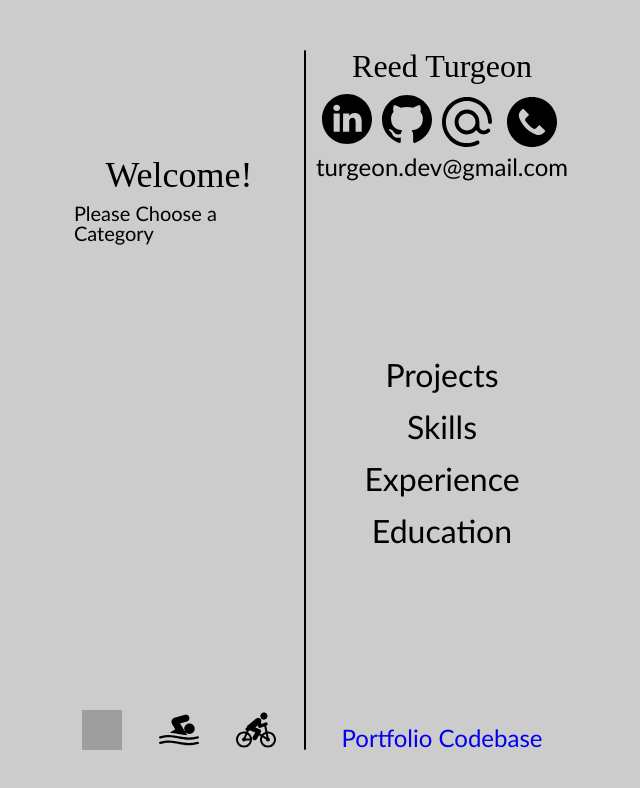
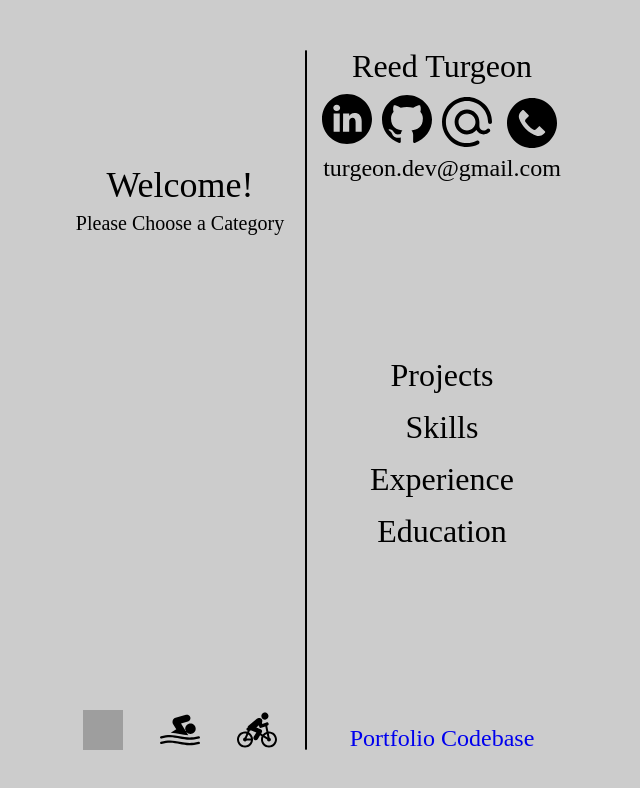
Before and after one commit to MrT3313/ReedTurgeon_Portfolio, a React (Create React App) app in the folder client/: page / in a window 1280 px wide. Shown: the top 788 px of the page, without its empty margins (319-959 px from the left). Built offline with nearby package versions, Linux system fonts and the light colour scheme; grey boxes are pictures that could not be loaded.

Commit message:
Pre Merge Update

```diff
--- a/client/package.json
+++ b/client/package.json
@@ -1,6 +1,6 @@
 {
   "name": "ReedTurgeon_Portfolio",
-  "version": "1.4.0",
+  "version": "1.4.1",
   "private": true,
   "dependencies": {
     "@testing-library/jest-dom": "^4.2.4",
--- a/client/src/components/header/Header.js
+++ b/client/src/components/header/Header.js
@@ -23,6 +23,8 @@ const StyledHomepageHeader = styled.div`
     & .Name {
         font-family: 'Cinzel Decorative', vernanda;
         font-size: 2rem;
+
+        text-align: center;
 
         margin-bottom: 7px;
     }
--- a/client/src/components/selector/itemFactory/Skills.js
+++ b/client/src/components/selector/itemFactory/Skills.js
@@ -122,13 +122,10 @@ function Skills() {
             {items.map((discipline, index) => {
                 switch(discipline.title) {
                     case 'General':
-                        // return <div style={{display: 'flex'}}>div</div>
                         return <GeneralSkillItem items={discipline} key={index}/>
                     case 'Front-End':
-                        // return <div style={{display: 'flex'}}>div</div>
                         return <FrontEndSkillItem items={discipline} key={index}/>
                     case 'Back-End':
-                        // return <div style={{display: 'flex'}}>div</div>
                         return <BackEndSkillItem items={discipline} key={index}/>
                     default:
                         throw new Error('No Matching Case')
--- a/client/src/styles/index.css
+++ b/client/src/styles/index.css
@@ -66,8 +66,6 @@ html {
 
 body {
 	height: 100%;
-
-	font-family: Calibri;
 	font-size: 62.5%;
 
 	min-width: 300px;
```
Also changed, not shown: 2 other files (tests, documents, lock files or other folders).
